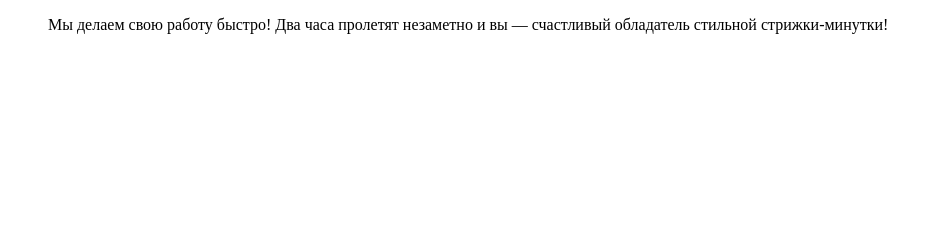
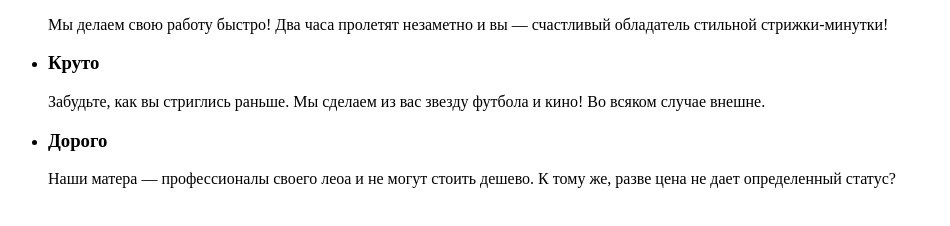
Before and after one commit to aliceodli/893509-barbershop, a plain HTML site: page index.html in a window 1280 px wide. Shown: the part 318-544 px from the top of the page, without its empty margins (0-950 px from the left). Drawn offline with Linux system fonts and the light colour scheme.

Commit message:
Второе и третье преимущество

```diff
--- a/index.html
+++ b/index.html
@@ -30,6 +30,14 @@
   						<h3>Быстро</h3>
   						<p>Мы делаем свою работу быстро! Два часа пролетят незаметно и вы — счастливый обладатель стильной стрижки-минутки!</p>
   					</li>
+  					<li class="features-item">
+  						<h3>Круто</h3>
+  						<p>Забудьте, как вы стриглись раньше. Мы сделаем из вас звезду футбола и кино! Во всяком случае внешне.</p>
+  					</li>
+  					<li class="features-item">
+  						<h3>Дорого</h3>
+  						<p>Наши матера — профессионалы своего леоа и не могут стоить дешево. К тому же, разве цена не дает определенный статус?</p>
+  					</li>
   				</ul>
   			</section>
   		</main>
```
